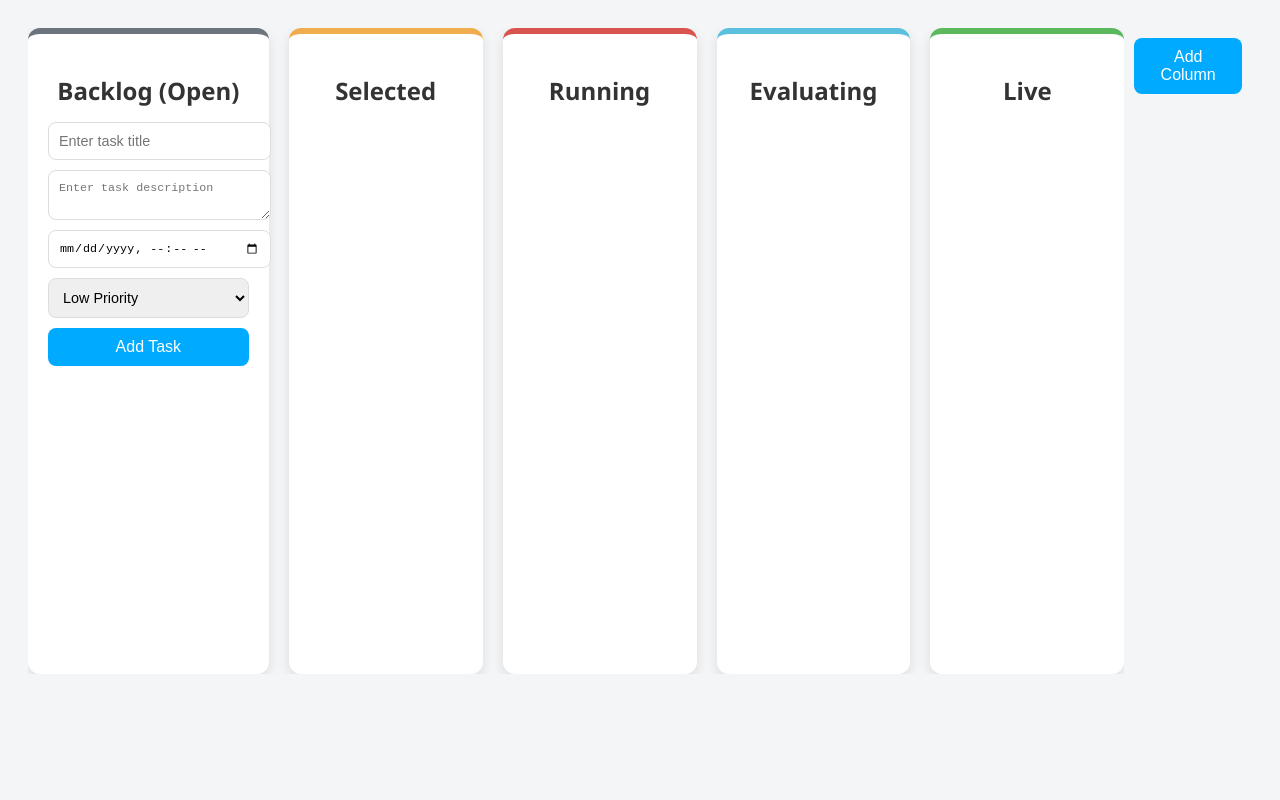
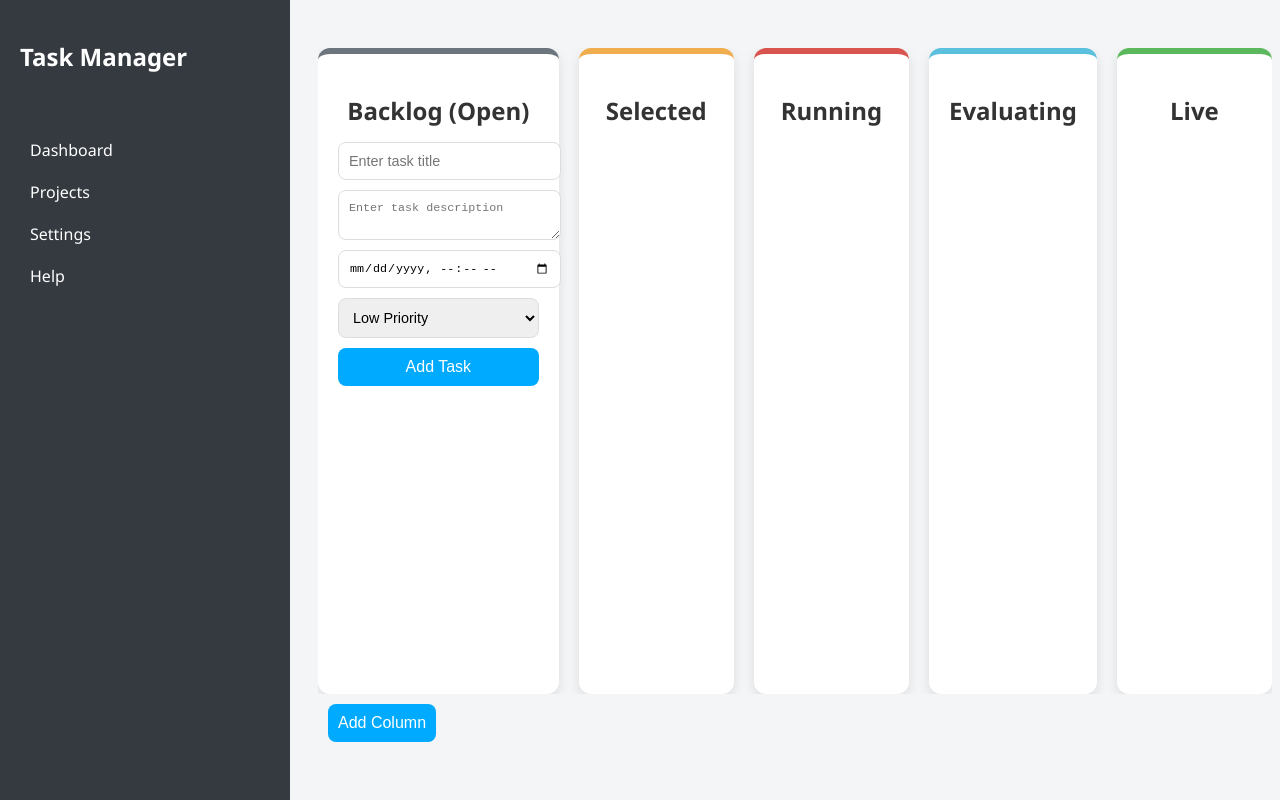
Before and after one commit to rotem-ziv21/task, a plain HTML site: page index.html in a window 1280 px wide. Drawn offline with Linux system fonts and the light colour scheme; no server answers.

Commit message:
Update index.html

```diff
--- a/index.html
+++ b/index.html
@@ -9,8 +9,42 @@
             font-family: 'Segoe UI', Tahoma, Geneva, Verdana, sans-serif;
             background-color: #f4f5f7;
             display: flex;
-            justify-content: center;
+            justify-content: flex-start;
             align-items: flex-start;
+            padding: 20px;
+        }
+        .sidebar {
+            background-color: #343a40;
+            color: white;
+            width: 250px;
+            height: 100vh;
+            padding: 20px;
+            display: flex;
+            flex-direction: column;
+            gap: 20px;
+            position: fixed;
+            left: 0;
+            top: 0;
+        }
+        .sidebar h2 {
+            font-size: 1.5em;
+            font-weight: bold;
+        }
+        .sidebar ul {
+            list-style: none;
+            padding: 0;
+        }
+        .sidebar ul li {
+            padding: 10px;
+            cursor: pointer;
+            transition: background-color 0.3s;
+        }
+        .sidebar ul li:hover {
+            background-color: #495057;
+        }
+        .task-board-wrapper {
+            margin-left: 270px;
+            width: calc(100% - 270px);
             padding: 20px;
         }
         .task-board {
@@ -18,7 +52,7 @@
             display: flex;
             gap: 20px;
             overflow-x: auto;
-            width: 90%;
+            width: 100%;
             max-width: 1400px;
         }
         .task-container {
@@ -37,6 +71,7 @@
             font-size: 1.5em;
             font-weight: bold;
             color: #333;
+            cursor: pointer;
         }
         #task-form {
             display: flex;
@@ -142,6 +177,16 @@
     </style>
 </head>
 <body>
+    <div class="sidebar">
+        <h2>Task Manager</h2>
+        <ul>
+            <li>Dashboard</li>
+            <li>Projects</li>
+            <li>Settings</li>
+            <li>Help</li>
+        </ul>
+    </div>
+    <div class="task-board-wrapper">
         <div class="task-board" id="task-board">
             <div class="task-container" id="backlog" style="border-top: 6px solid #6c757d">
                 <h2 contenteditable="true">Backlog (Open)</h2>
@@ -176,6 +221,7 @@
             </div>
         </div>
         <button class="add-column-btn" id="add-column-btn">Add Column</button>
+    </div>
 
     <script>
         async function fetchTasks() {
@@ -222,15 +268,12 @@
         }
 
         function addTaskToUI(task) {
-            const taskList = document.getElementById('task-list');
-
-            // Create new task item
             const li = document.createElement('li');
             li.className = 'task-item';
             li.setAttribute('draggable', 'true');
+            li.id = `task-${task.id}`;
             li.addEventListener('dragstart', handleDragStart);
 
-            // Create task details div
             const taskDetails = document.createElement('div');
             taskDetails.className = 'task-details';
             taskDetails.innerHTML = `
@@ -242,7 +285,6 @@
                 </div>`;
             li.appendChild(taskDetails);
 
-            // Create delete button
             const deleteBtn = document.createElement('button');
             deleteBtn.className = 'delete-btn';
             deleteBtn.textContent = 'Delete';
@@ -251,7 +293,7 @@
             });
 
             li.appendChild(deleteBtn);
-            taskList.appendChild(li);
+            document.getElementById('task-list').appendChild(li);
         }
 
         document.getElementById('add-task-btn').addEventListener('click', function() {
@@ -261,6 +303,7 @@
             const taskPriority = document.getElementById('task-priority');
 
             const task = {
+                id: Date.now(),
                 title: taskInput.value.trim(),
                 description: taskDescription.value.trim(),
                 dueDate: taskDate.value,
@@ -268,7 +311,7 @@
             };
 
             if (task.title !== '' && task.dueDate !== '') {
-                addTaskToUI(task); // Adding the task to UI directly before sending to server
+                addTaskToUI(task);
                 addTask(task);
                 taskInput.value = '';
                 taskDescription.value = '';
@@ -293,19 +336,15 @@
             newColumn.appendChild(taskList);
 
             taskBoard.appendChild(newColumn);
+
+            taskList.addEventListener('dragover', handleDragOver);
+            taskList.addEventListener('drop', handleDrop);
         });
 
         function handleDragStart(event) {
             event.dataTransfer.setData('text/plain', event.target.id);
             event.dataTransfer.effectAllowed = 'move';
         }
-
-        const containers = document.querySelectorAll('.task-container');
-        containers.forEach(container => {
-            const taskList = container.querySelector('.task-list');
-            taskList.addEventListener('dragover', handleDragOver);
-            taskList.addEventListener('drop', handleDrop);
-        });
 
         function handleDragOver(event) {
             event.preventDefault();
@@ -317,10 +356,11 @@
             const taskId = event.dataTransfer.getData('text/plain');
             const taskElement = document.getElementById(taskId);
             const taskList = event.target.closest('.task-list');
+            if (taskList) {
                 taskList.appendChild(taskElement);
             }
+        }
 
-        // Fetch tasks when page loads
         fetchTasks();
     </script>
 </body>
```
Lines whose indentation alone changed are shown as unchanged.
